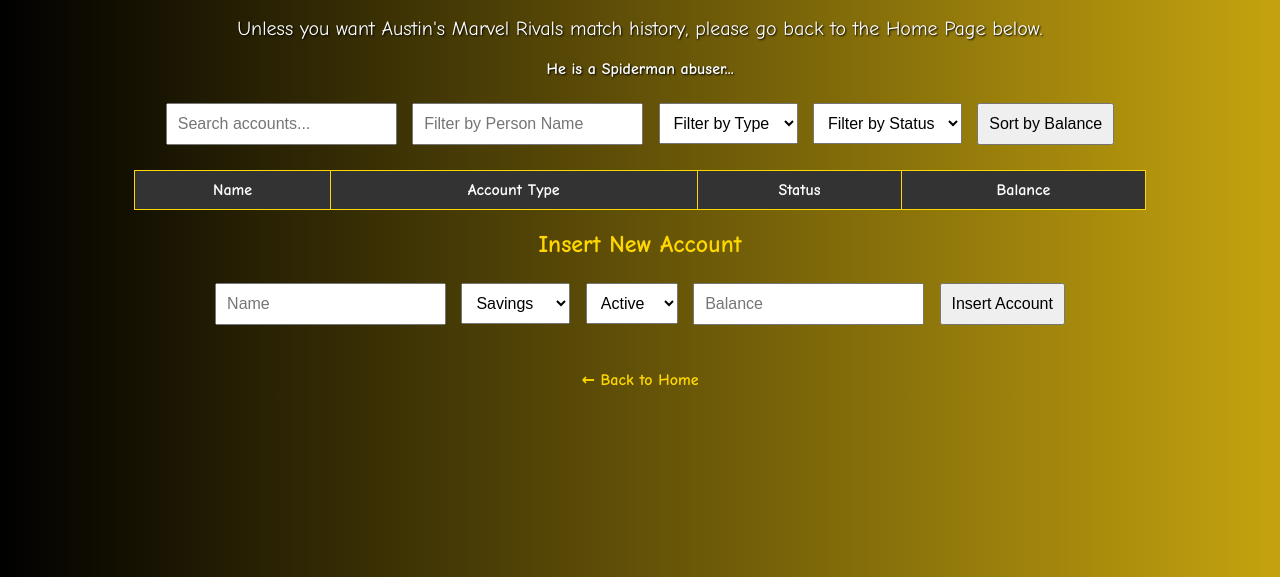
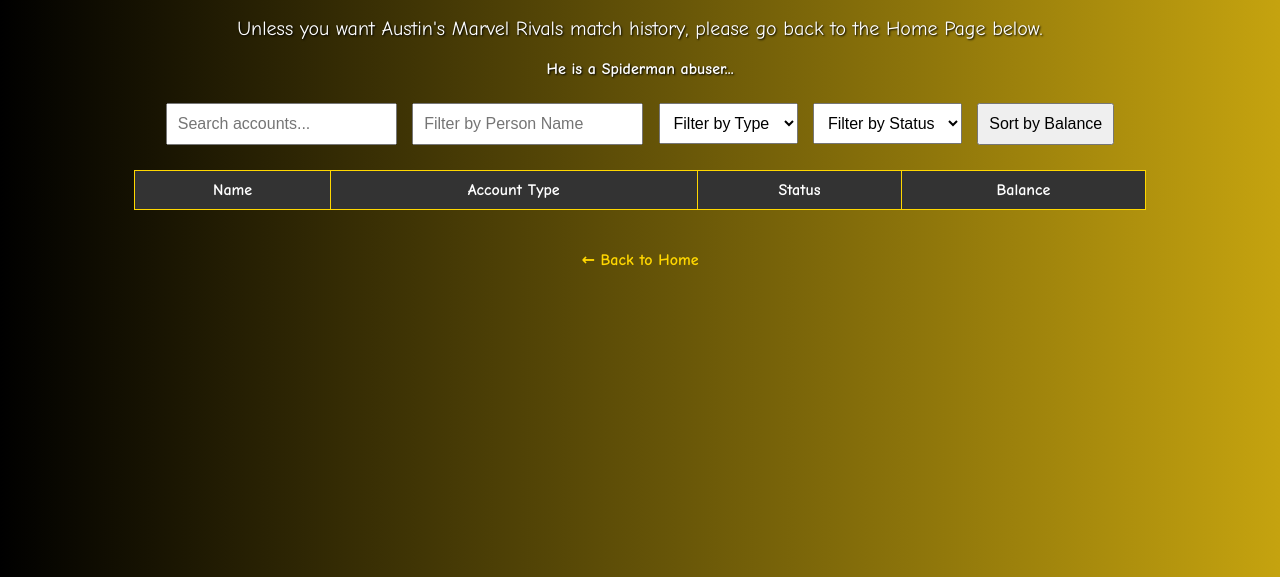
Before and after one commit to declspecl/csi3450-bank, a website built with Vite: page bank-frontend/accounts.html in a window 1280 px wide. Shown: the part 223-800 px from the top of the page. Built offline with nearby package versions, Linux system fonts and the light colour scheme.

```diff
--- a/bank-frontend/accounts.html
+++ b/bank-frontend/accounts.html
@@ -98,25 +98,8 @@
             </tr>
         </thead>
         <tbody id="accountTableBody">
-            <!-- Accounts will be dynamically added here -->
         </tbody>
     </table>
-
-    <h2>Insert New Account</h2>
-    <div class="filter-container">
-        <input type="text" id="newName" placeholder="Name">
-        <select id="newType">
-            <option value="Savings">Savings</option>
-            <option value="Checking">Checking</option>
-        </select>
-        <select id="newStatus">
-            <option value="Active">Active</option>
-            <option value="Closed">Closed</option>
-        </select>
-        <input type="text" id="newBalance" placeholder="Balance">
-        <button onclick="insertAccount()">Insert Account</button>
-    </div>
-
     <a href="index.html">← Back to Home</a>
 
     <script>
@@ -133,19 +116,6 @@
                 tbody.innerHTML += row;
             });
         }
-
-        function insertAccount() {
-            const name = document.getElementById("newName").value;
-            const type = document.getElementById("newType").value;
-            const status = document.getElementById("newStatus").value;
-            const balance = document.getElementById("newBalance").value;
-
-            if (name && type && status && balance) {
-                accounts.push({ name, type, status, balance });
-                displayAccounts();
-            }
-        }
-
         function sortByBalance() {
             accounts.sort((a, b) => a.balance - b.balance);
             displayAccounts();
```
